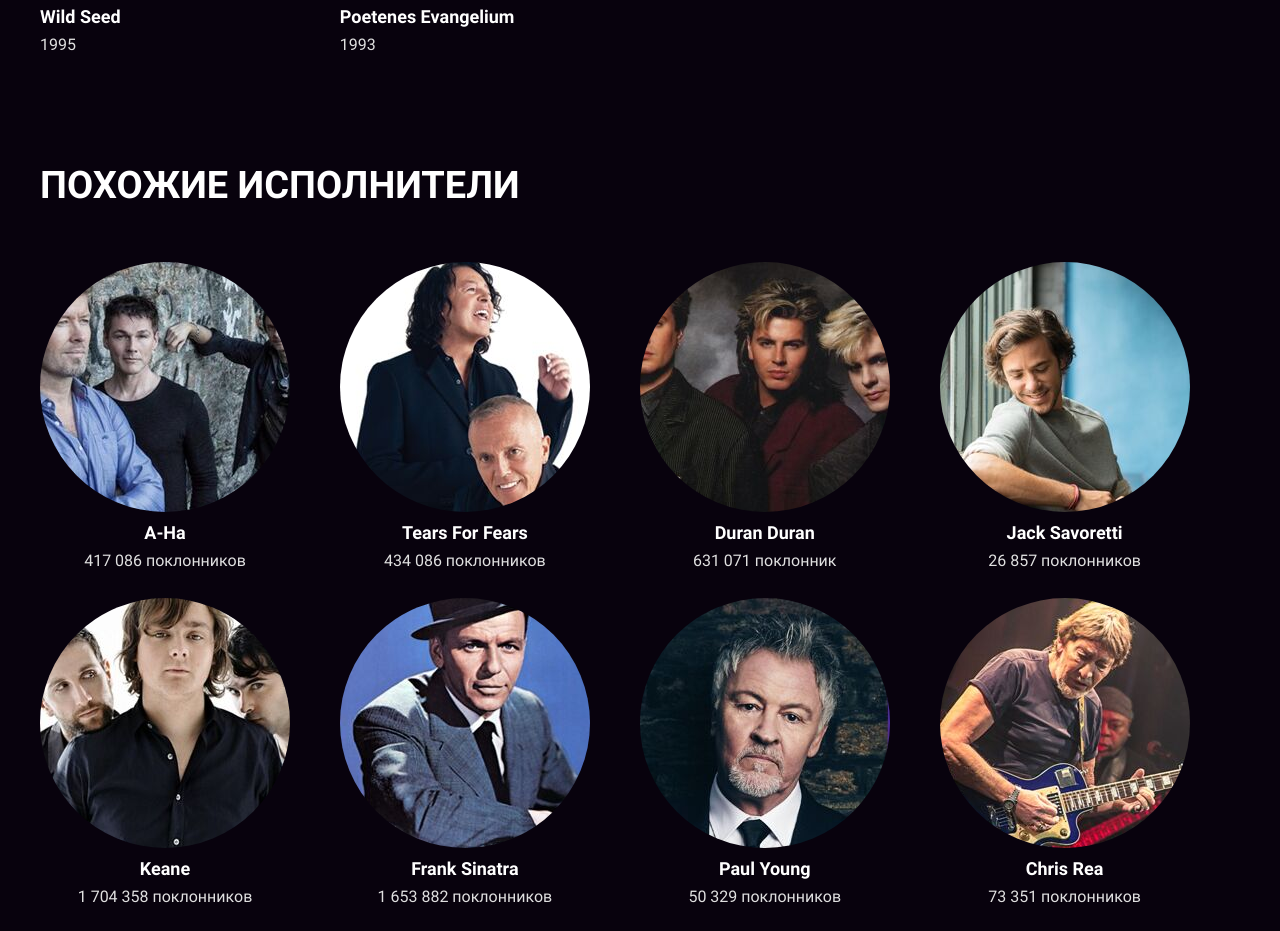
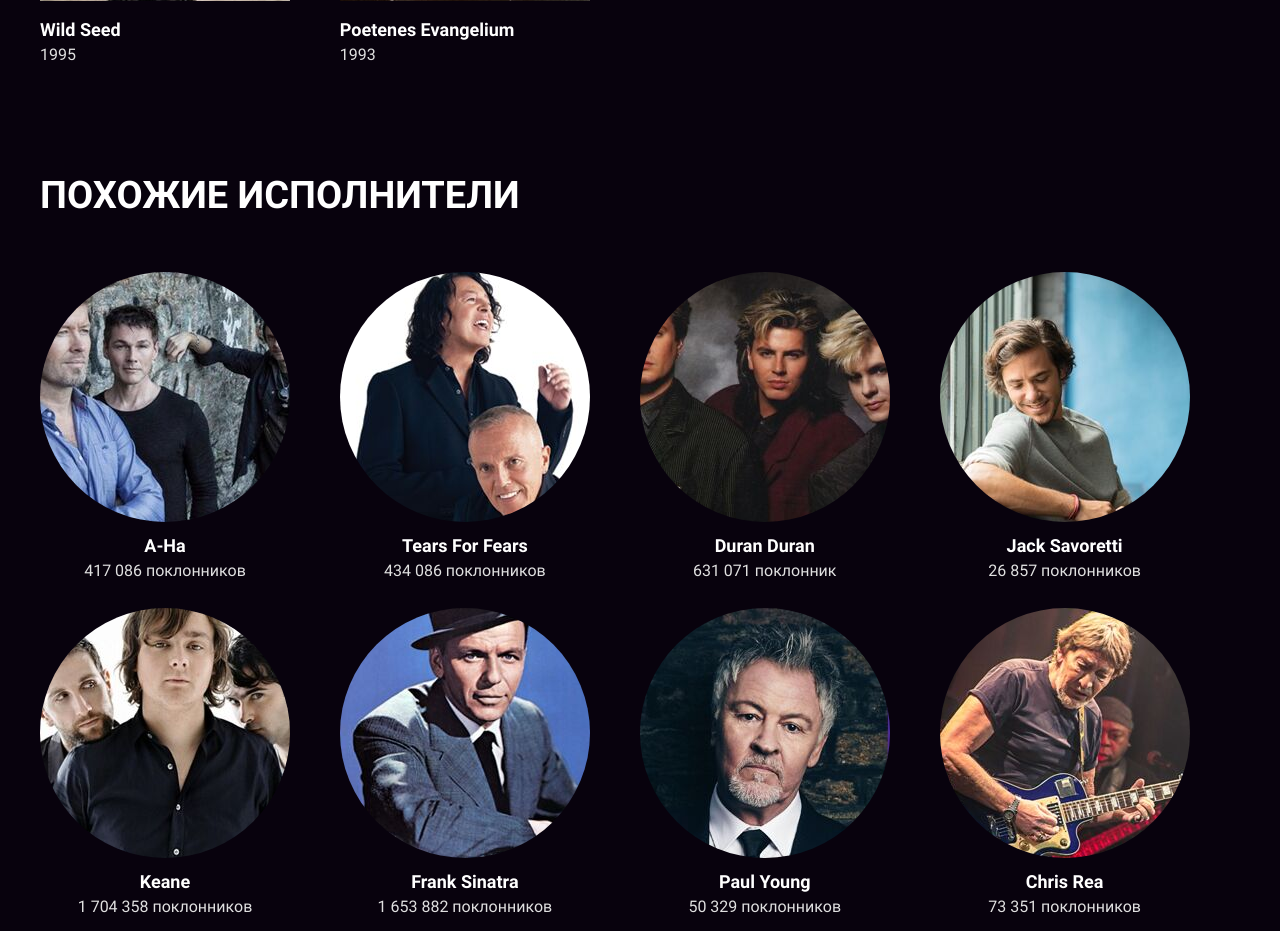
Before and after one commit to olekhova/layout-designer-project-lvl2, a website: page src/artist.html in a window 1280 px wide. Shown: the part 1929-2860 px from the top of the page. Drawn offline with Linux system fonts and the light colour scheme.

Commit message:
pp page-similar

```diff
--- a/src/artist.html
+++ b/src/artist.html
@@ -169,68 +169,68 @@
       <div class="row jc-start mt-48 align-items-start">
         <div class="discography-item mr-50">
           <img src="./images/Brother.jpg" alt="Brother" class="discography-image">
-          <div class="discography-info">
+          <div class="discography-info mt-8">
             <h3 class="h4 h4-capitalize">
               Brother
             </h3>
-            <span class="tz-1 gray m-0">
+            <div class="tz-1 gray m-0">
               2014
-            </span>
+            </div>
           </div>
         </div>
         <div class="discography-item mr-50">
           <img src="./images/Out_of_My_Hands.jpg" alt="Out of My Hands" class="discography-image">
-          <div class="discography-info">
+          <div class="discography-info mt-8">
             <h3 class="h4 h4-capitalize">
               Out Of My Hands
             </h3>
-            <span class="tz-1 gray m-0">
+            <div class="tz-1 gray m-0">
               2012
-            </span>
+            </div>
           </div>
         </div>
         <div class="discography-item mr-50">
           <img src="./images/Letter_from_Egypt.jpg" alt="Letter from Egypt" class="discography-image">
-          <div class="discography-info">
+          <div class="discography-info mt-8">
             <h3 class="h4 h4-capitalize">
               Letter From Egypt
             </h3>
-            <span class="tz-1 gray m-0">
+            <div class="tz-1 gray m-0">
               2008
-            </span>
+            </div>
           </div>
         </div>
         <div class="discography-item mr-50">
           <img src="./images/Vogts_Villa.jpg" alt="Vogts Villa" class="discography-image">
-          <div class="discography-info">
+          <div class="discography-info mt-8">
             <h3 class="h4 h4-capitalize">
               Vogts Vills
             </h3>
-            <span class="tz-1 gray m-0">
+            <div class="tz-1 gray m-0">
               1996
-            </span>
+            </div>
           </div>
         </div>
         <div class="discography-item mr-50 mt-25">
           <img src="./images/Wild_Seed.jpg" alt="Wild Seed" class="discography-image">
-          <div class="discography-info">
+          <div class="discography-info mt-8">
             <h3 class="h4 h4-capitalize">
               Wild Seed
             </h3>
-            <span class="tz-1 gray m-0">
+            <div class="tz-1 gray m-0">
               1995
-            </span>
+            </div>
           </div>
         </div>
         <div class="discography-item mr-50 mt-25">
           <img src="./images/Poetenes_Evangelium.jpg" alt="Poetenes Evangelium" class="discography-image">
-          <div class="discography-info">
+          <div class="discography-info mt-8">
             <h3 class="h4 h4-capitalize">
               Poetenes Evangelium
             </h3>
-            <span class="tz-1 gray m-0">
+            <div class="tz-1 gray m-0">
               1993
-            </span>
+            </div>
           </div>
         </div>
       </div>
@@ -241,91 +241,107 @@
       </h2>
       <div class="row jc-start mt-48 align-items-start">
         <div class="similar-item mr-50">
-          <img src="./images/A-ha.jpg" alt="A-ha" class="similar-image">
-          <div class="similar-info ta-center">
+          <div class="similar-image">
+            <img src="./images/A-ha.jpg" alt="A-ha" class="width-100">
+          </div>
+          <div class="similar-info ta-center mt-10">
             <h3 class="h4 h4-capitalize">
               A-ha
             </h3>
-            <span class="tz-1 gray m-0">
+            <div class="tz-1 gray m-0">
               417 086 поклонников
-            </span>
+            </div>
           </div>
         </div>
         <div class="similar-item mr-50">
-          <img src="./images/Tears_for_Fears.jpg" alt="Tears for Fears" class="similar-image">
-          <div class="similar-info ta-center">
+          <div class="similar-image">
+            <img src="./images/Tears_for_Fears.jpg" alt="Tears for Fears" class="width-100">
+          </div>
+          <div class="similar-info ta-center mt-10">
             <h3 class="h4 h4-capitalize">
               Tears for Fears
             </h3>
-            <span class="tz-1 gray m-0">
+            <div class="tz-1 gray m-0">
               434 086 поклонников
-            </span>
+            </div>
           </div>
         </div>
         <div class="similar-item mr-50">
-          <img src="./images/Duran_Duran.jpg" alt="Duran Duran" class="similar-image">
-          <div class="similar-info ta-center">
+          <div class="similar-image">
+            <img src="./images/Duran_Duran.jpg" alt="Duran Duran" class="width-100">
+          </div>
+          <div class="similar-info ta-center mt-10">
             <h3 class="h4 h4-capitalize">
               Duran Duran
             </h3>
-            <span class="tz-1 gray m-0">
+            <div class="tz-1 gray m-0">
               631 071 поклонник
-            </span>
+            </div>
           </div>
         </div>
         <div class="similar-item mr-50">
-          <img src="./images/Jack_Savoretti.jpg" alt="Jack Savoretti" class="similar-image">
-          <div class="similar-info ta-center">
+          <div class="similar-image">
+            <img src="./images/Jack_Savoretti.jpg" alt="Jack Savoretti" class="width-100">
+          </div>
+          <div class="similar-info ta-center mt-10">
             <h3 class="h4 h4-capitalize">
               Jack Savoretti
             </h3>
-            <span class="tz-1 gray m-0">
+            <div class="tz-1 gray m-0">
               26 857 поклонников
-            </span>
+            </div>
           </div>
         </div>
         <div class="similar-item mr-50 mt-25">
-          <img src="./images/Keane.jpg" alt="Keane" class="similar-image">
-          <div class="similar-info ta-center">
+          <div class="similar-image">
+            <img src="./images/Keane.jpg" alt="Keane" class="width-100">
+          </div>
+          <div class="similar-info ta-center mt-10">
             <h3 class="h4 h4-capitalize">
               Keane
             </h3>
-            <span class="tz-1 gray m-0">
+            <div class="tz-1 gray m-0">
               1 704 358 поклонников
-            </span>
+            </div>
           </div>
         </div>
         <div class="similar-item mr-50 mt-25">
-          <img src="./images/Frank_Sinatra.jpg" alt="Frank Sinatra" class="similar-image">
-          <div class="similar-info ta-center">
+          <div class="similar-image">
+            <img src="./images/Frank_Sinatra.jpg" alt="Frank Sinatra" class="width-100">
+          </div>
+          <div class="similar-info ta-center mt-10">
             <h3 class="h4 h4-capitalize">
               Frank Sinatra
             </h3>
-            <span class="tz-1 gray m-0">
+            <div class="tz-1 gray m-0">
               1 653 882 поклонников
-            </span>
+            </div>
           </div>
         </div>
         <div class="similar-item mr-50 mt-25">
-          <img src="./images/Paul_Young.jpg" alt="Paul Young" class="similar-image">
-          <div class="similar-info ta-center">
+          <div class="similar-image">
+            <img src="./images/Paul_Young.jpg" alt="Paul Young" class="width-100">
+          </div>
+          <div class="similar-info ta-center mt-10">
             <h3 class="h4 h4-capitalize">
               Paul Young
             </h3>
-            <span class="tz-1 gray m-0">
+            <div class="tz-1 gray m-0">
               50 329 поклонников
-            </span>
+            </div>
           </div>
         </div>
         <div class="similar-item mr-50 mt-25">
-          <img src="./images/Chris_Rea.jpg" alt="Chris Rea" class="similar-image">
-          <div class="similar-info ta-center">
+          <div class="similar-image">
+            <img src="./images/Chris_Rea.jpg" alt="Chris Rea" class="width-100">
+          </div>
+          <div class="similar-info ta-center mt-10">
             <h3 class="h4 h4-capitalize">
               Chris Rea
             </h3>
-            <span class="tz-1 gray m-0">
+            <div class="tz-1 gray m-0">
               73 351 поклонников
-            </span>
+            </div>
           </div>
         </div>
       </div>
--- a/src/scss/_grid.scss
+++ b/src/scss/_grid.scss
@@ -94,6 +94,10 @@
 
 .mt-0 {
   margin-top: 0;
+}
+
+.mt-8 {
+  margin-top: 8px;
 }
 
 .mt-10 {
--- a/src/scss/_page-similar.scss
+++ b/src/scss/_page-similar.scss
@@ -1,6 +1,7 @@
 .similar-image {
   width: 13.888889rem;
   height: 13.888889rem;
+  overflow: hidden;
 
   border-radius: 50%;
 }
```
Also changed, not shown: src/css/app.css, 1 other file.
